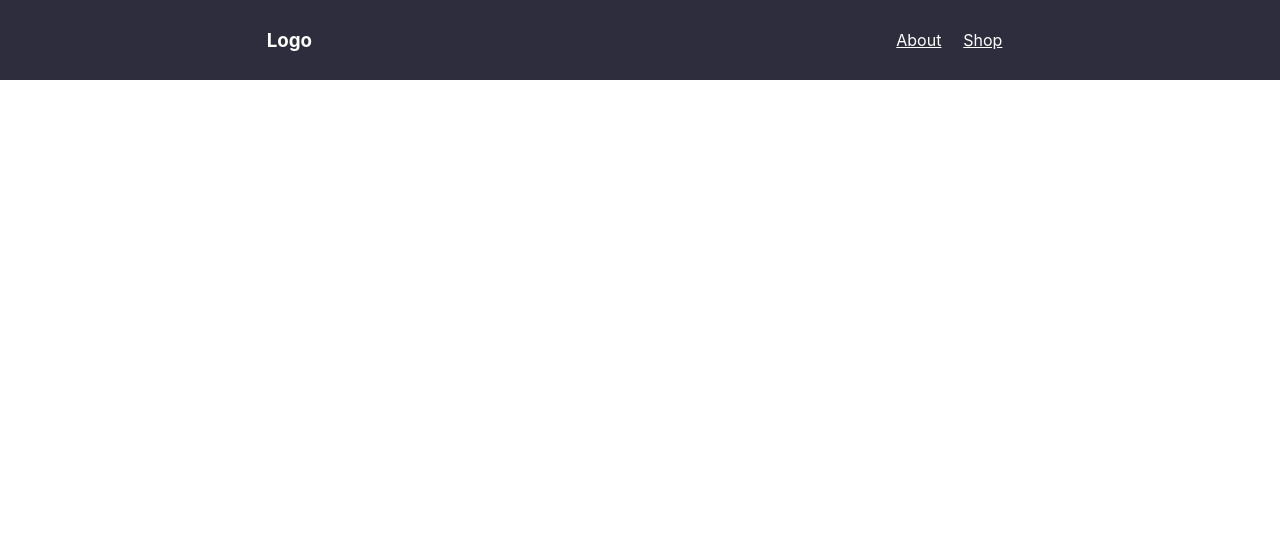
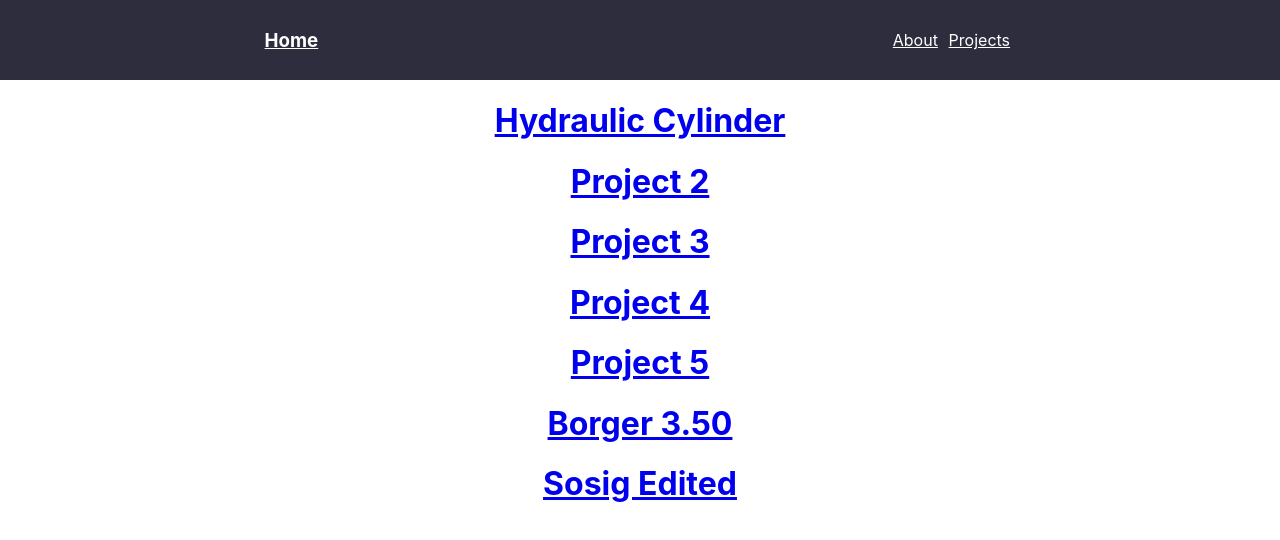
Before and after one commit to hg054/henrysite, a React (Create React App) app: page /projects in a window 1280 px wide. Shown: the top 540 px of the page. Built offline with nearby package versions, Linux system fonts and the light colour scheme.

Commit message:
change to projects in nav

```diff
--- a/src/About.js
+++ b/src/About.js
@@ -4,7 +4,10 @@ import './App.css';
 function About() {
   return (
     <div>
-      <h1>About Page</h1>
+      <h1>About Me</h1>
+      <h2>Self-Motivated, Team-Minded, Punctual</h2>
+      <h3>Student at UWaterloo's Mechatronics Program interested in everything hardware.</h3>
+
     </div>
   );
 }
--- a/src/App.css
+++ b/src/App.css
@@ -12,7 +12,6 @@ nav {
   color: white;
   list-style: none;
 
-
 }
 
 .nav-links {
@@ -21,4 +20,5 @@ nav {
   justify-content: space-around;
   align-items: center;
   list-style: none;
+  text-decoration: none;
 }
--- a/src/App.js
+++ b/src/App.js
@@ -2,10 +2,15 @@ import React from 'react';
 import './App.css';
 import Nav from './Nav';
 import About from './About';
-import Shop from './Shop';
+import Projects from './Projects';
 import {BrowserRouter as Router, Switch, Route} from 'react-router-dom';
 import Borger from './Borger';
 import Sosig from './Sosig';
+import Project1 from './Project1';
+import Project2 from './Project2';
+import Project3 from './Project3';
+import Project4 from './Project4';
+import Project5 from './Project5';
 
 function App() {
   return (
@@ -15,9 +20,14 @@ function App() {
       <Switch>
         <Route path="/" exact component = {Home} />
         <Route path="/about" exact component={About}/>
-        <Route path="/shop" exact component = {Shop} />
-        <Route path="/shop/borger" exact component = {Borger}/>
-        <Route path="/shop/sosig" exact component = {Sosig} />
+        <Route path="/projects" exact component = {Projects} />
+        <Route path="/projects/hydraulic-cylinder" component = {Project1} />
+        <Route path="/projects/project2" component = {Project2} />
+        <Route path="/projects/project3" component = {Project3} />
+        <Route path="/projects/project4" component = {Project4} />
+        <Route path="/projects/project5" component = {Project5} />
+        <Route path="/projects/borger" exact component = {Borger}/>
+        <Route path="/projects/sosig" exact component = {Sosig} />
       </Switch>
     </div>
     </Router>
--- a/src/Borger.js
+++ b/src/Borger.js
@@ -1,6 +1,5 @@
 import React from 'react';
 import './App.css';
-import {Link} from 'react-router-dom';
 
 function Borger() {
 
--- a/src/Nav.js
+++ b/src/Nav.js
@@ -10,13 +10,17 @@ function Nav() {
 
   return (
     <nav>
-        <h3>Logo</h3>
+        <h3>
+            <Link style ={navStyle} to='/'>
+              <li>Home</li>
+            </Link>
+        </h3>
         <ul className="nav-links">
             <Link style ={navStyle} to='/about'>
               <li>About</li>
             </Link>
-            <Link style = {navStyle} to='/shop'>
-              <li>Shop</li>
+            <Link style = {navStyle} to='/projects'>
+              <li>Projects</li>
             </Link>
         </ul>
     </nav>
--- /dev/null
+++ b/src/Project1.js
@@ -0,0 +1,14 @@
+import React from 'react';
+import './App.css';
+
+function Project1() {
+
+  return (
+    <div>
+        <h1>Hydraulic Cylinder</h1>
+        <img src ="https://www.smcpneumatics.com/cad_images/ch/CH2GB63B-50A.JPG" alt="" />
+    </div>
+  );
+}
+
+export default Project1;
--- /dev/null
+++ b/src/Project2.js
@@ -0,0 +1,14 @@
+import React from 'react';
+import './App.css';
+
+function Project2() {
+
+  return (
+    <div>
+        <h1>Project2</h1>
+        <img src ="https://www.smcpneumatics.com/cad_images/ch/CH2GB63B-50A.JPG" alt="" />
+    </div>
+  );
+}
+
+export default Project2;
--- /dev/null
+++ b/src/Project3.js
@@ -0,0 +1,14 @@
+import React from 'react';
+import './App.css';
+
+function Project3() {
+
+  return (
+    <div>
+        <h1>Project3</h1>
+        <img src ="https://www.smcpneumatics.com/cad_images/ch/CH2GB63B-50A.JPG" alt="" />
+    </div>
+  );
+}
+
+export default Project3;
--- /dev/null
+++ b/src/Project4.js
@@ -0,0 +1,14 @@
+import React from 'react';
+import './App.css';
+
+function Project4() {
+
+  return (
+    <div>
+        <h1>Project4</h1>
+        <img src ="https://www.smcpneumatics.com/cad_images/ch/CH2GB63B-50A.JPG" alt="" />
+    </div>
+  );
+}
+
+export default Project4;
--- /dev/null
+++ b/src/Project5.js
@@ -0,0 +1,14 @@
+import React from 'react';
+import './App.css';
+
+function Project5() {
+
+  return (
+    <div>
+        <h1>Project5</h1>
+        <img src ="https://www.smcpneumatics.com/cad_images/ch/CH2GB63B-50A.JPG" alt="" />
+    </div>
+  );
+}
+
+export default Project5;
--- /dev/null
+++ b/src/Projects.js
@@ -0,0 +1,50 @@
+import React from 'react';
+import './App.css';
+import {Link} from 'react-router-dom';
+
+function Projects() {
+
+  return (
+    <div>
+        <h1>
+          <Link to='/projects/hydraulic-cylinder'>
+            Hydraulic Cylinder
+          </Link>
+        </h1>
+        <h1>
+          <Link to='/projects/project2'>
+            Project 2
+          </Link>
+        </h1>
+        <h1>
+          <Link to='/projects/project3'>
+            Project 3
+          </Link>
+        </h1>
+        <h1>
+          <Link to='/projects/project4'>
+            Project 4
+          </Link>
+        </h1>
+        <h1>
+          <Link to='/projects/project5'>
+            Project 5
+          </Link>
+        </h1>
+
+        <h1>
+          <Link to='/projects/borger'>
+            Borger 3.50
+          </Link>
+        </h1>
+
+        <h1>
+          <Link to='/projects/sosig'>
+            Sosig Edited
+          </Link>
+        </h1>
+    </div>
+  );
+}
+
+export default Projects;
--- a/src/Shop.js
+++ /dev/null
@@ -1,38 +0,0 @@
-import React, {useState, useEffect} from 'react';
-import './App.css';
-import {Link} from 'react-router-dom';
-
-function Shop() {
-
-  useEffect(() => {
-    fetchItems();
-},[]);
-
-  const [items, setItems] = useState([]);
-
-  const fetchItems = async () => {
-    const data =  await fetch('https://fortnite-public-api.theapinetwork.com/prod09/upcoming/get');
-
-    const items = await data.json();
-    console.log(items.items);
-    setItems(items.items);
-  }
-
-  return (
-    <div>
-        <h1>
-          <Link to='/shop/borger'>
-            Borger 3.50
-          </Link>
-        </h1>
-
-        <h1>
-          <Link to='/shop/sosig'>
-            Sosig Edited
-          </Link>
-        </h1>
-    </div>
-  );
-}
-
-export default Shop;
```
Also changed, not shown: 1 other file (tests, documents, lock files or other folders).
